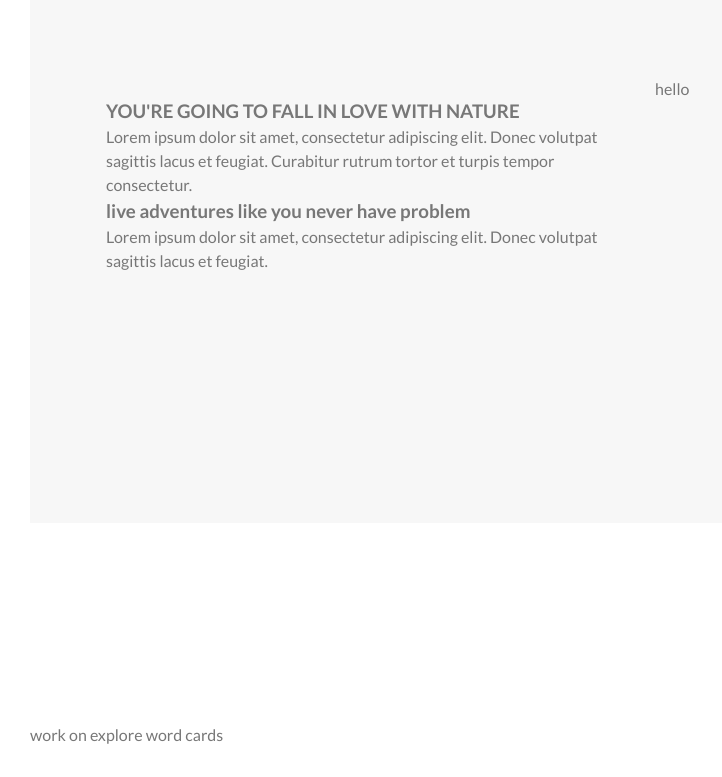
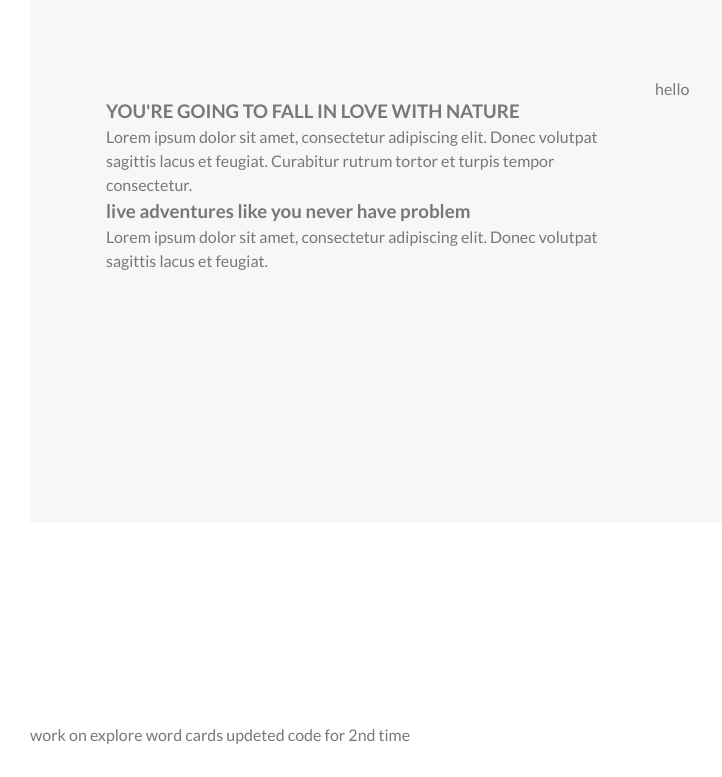
Before and after one commit to nageshgaikwad37/sassflex, a plain HTML site: page index.html in a window 1280 px wide. Shown: the part 896-1673 px from the top of the page, without its empty margins (0-722 px from the left). Drawn offline with Linux system fonts and the light colour scheme.

Commit message:
work on markup

```diff
--- a/index.html
+++ b/index.html
@@ -59,7 +59,7 @@
     </section>
 
     <section class="exploreWorld">
-        work on explore word cards
+        work on explore word cards updeted code for 2nd time
     </section>
     <script src="./assets/js/app.js"></script>
 </body>
```
